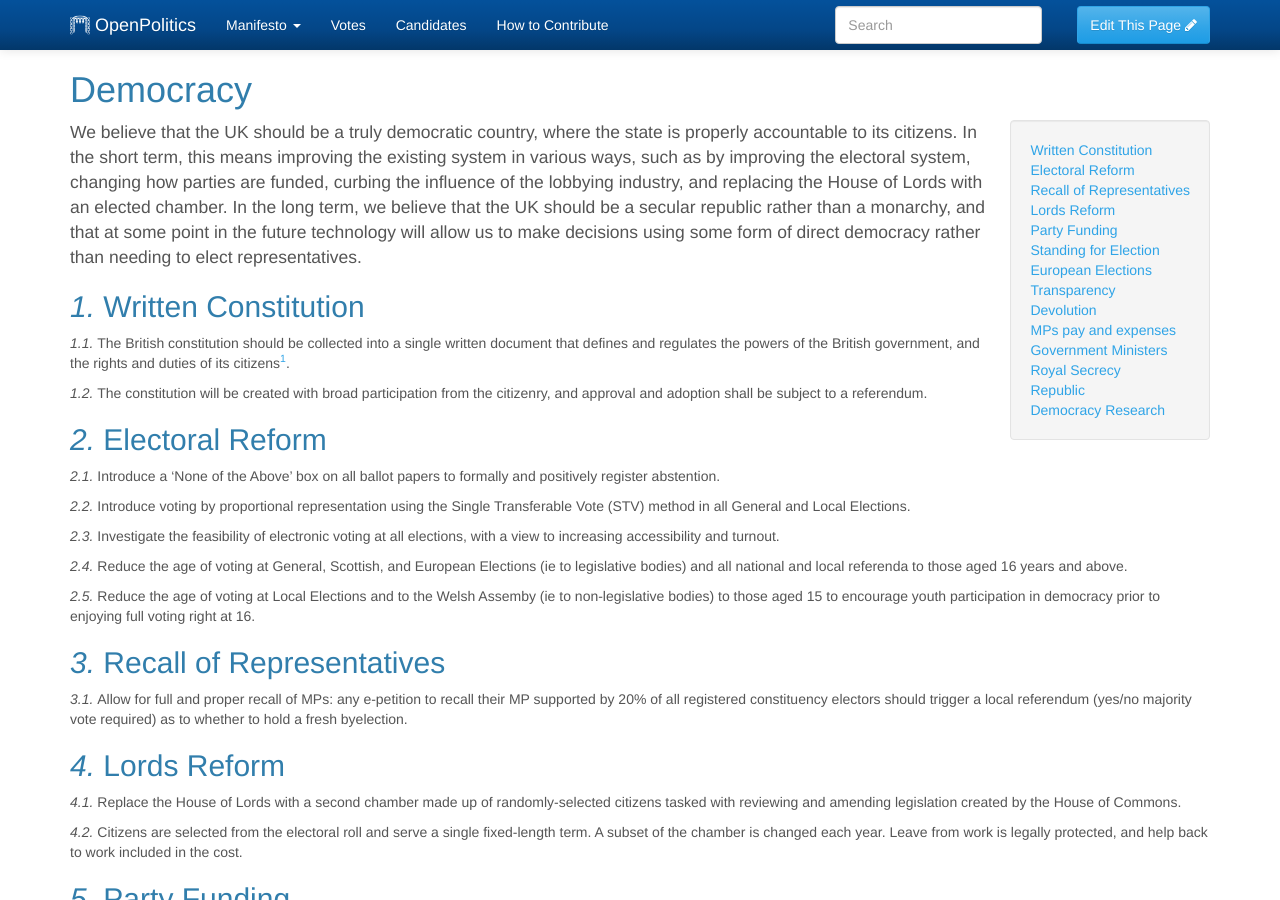
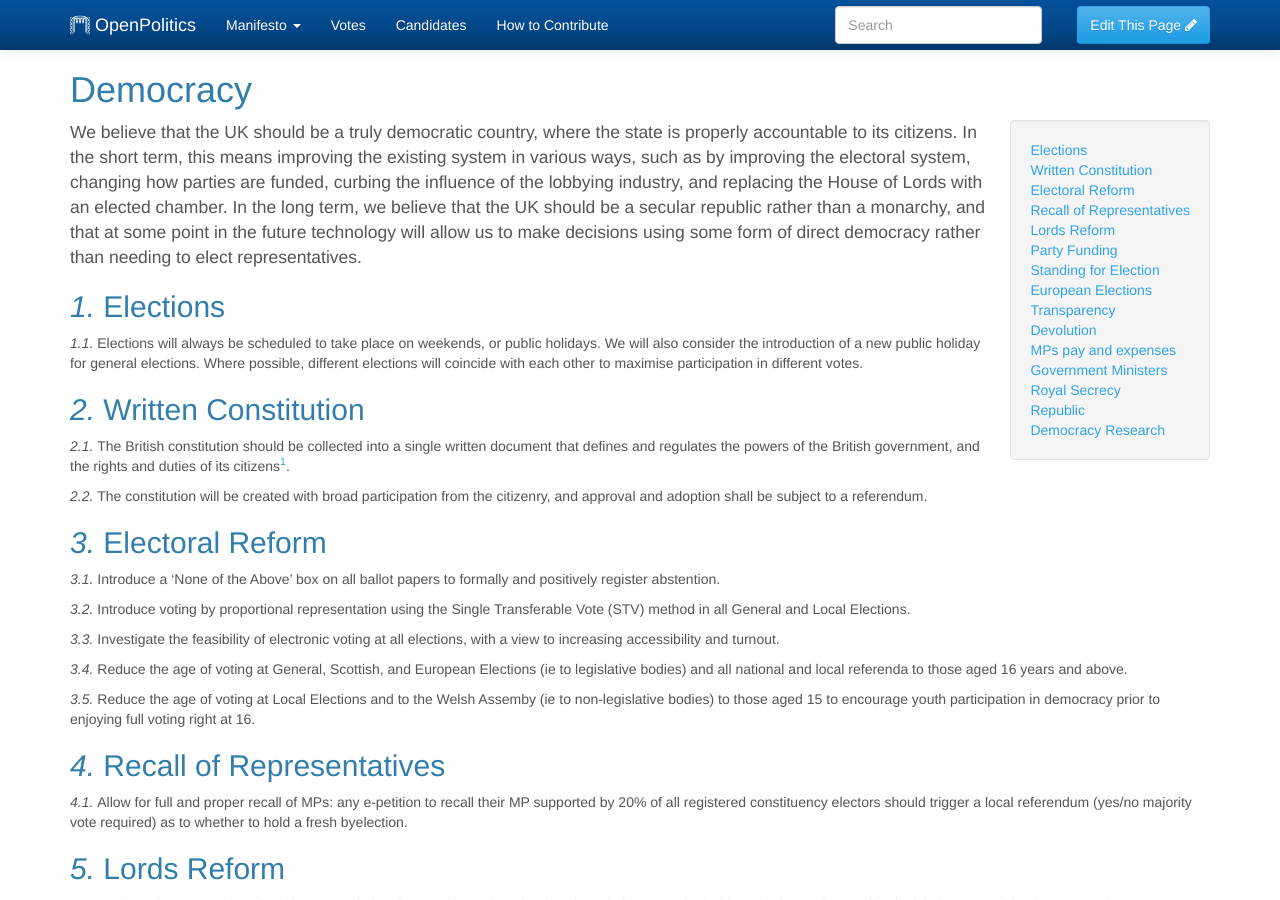
Before and after one commit to openpolitics/manifesto, a Jekyll site: the page built from manifesto/democracy.md, in a window 1280 px wide and 900 px high. Built offline with Jekyll 4.4.1, drawn with Linux system fonts in a browser that asks for light colours.

Commit message:
Election days

```diff
--- a/manifesto/democracy.md
+++ b/manifesto/democracy.md
@@ -8,6 +8,10 @@ published: true
 {:toc}
 
 We believe that the UK should be a truly democratic country, where the state is properly accountable to its citizens. In the short term, this means improving the existing system in various ways, such as by improving the electoral system, changing how parties are funded, curbing the influence of the lobbying industry, and replacing the House of Lords with an elected chamber. In the long term, we believe that the UK should be a secular republic rather than a monarchy, and that at some point in the future technology will allow us to make decisions using some form of direct democracy rather than needing to elect representatives.
+
+## Elections
+
+Elections will always be scheduled to take place on weekends, or public holidays. We will also consider the introduction of a new public holiday for general elections. Where possible, different elections will coincide with each other to maximise participation in different votes.
 
 ## Written Constitution
 
```
